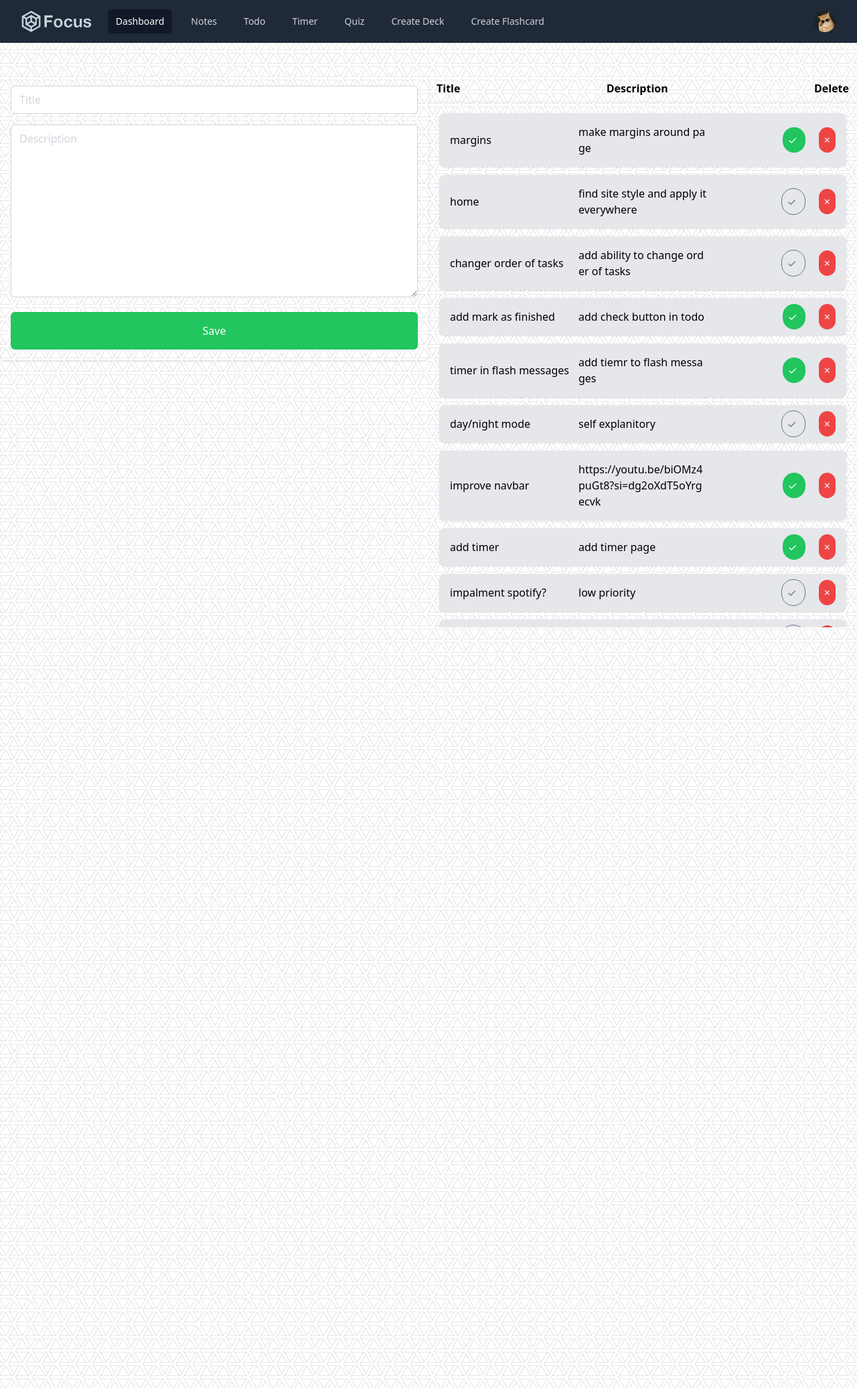
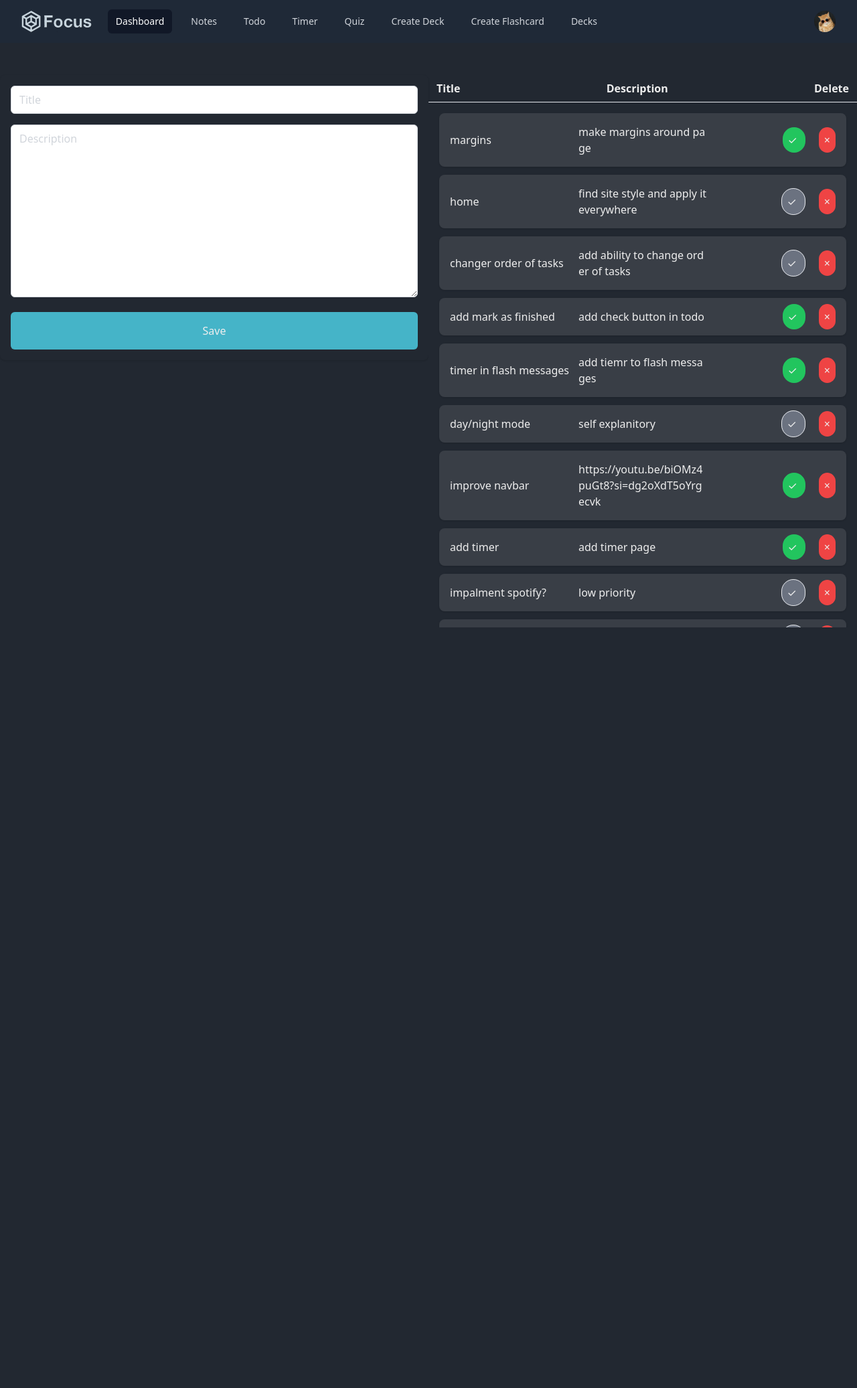
Before and after one commit to IgorD-lab/Focus, a Flask app: page /todo in a window 1280 px wide. Shown: the whole page at 67% size. Run offline with Flask 3, Linux system fonts and the light colour scheme; a user stored in the database is signed in; data comes from the database, SQL or seed files in the repository; some libraries are stand-ins or nearby versions.

Commit message:
Changed website colors

```diff
--- a/website/static/css/body.css
+++ b/website/static/css/body.css
@@ -3,7 +3,7 @@
 @import "tailwind/css/utilities";
 
 body {
-  background-image: url("../images/webb.png");
+  /* background-image: url("../images/prism.png"); */
   background-position: relative;
   background-repeat: repeat;
   background-size: fill;
--- a/website/static/css/src/output.css
+++ b/website/static/css/src/output.css
@@ -935,26 +939,26 @@ video {
   border-color: rgb(209 213 219 / var(--tw-border-opacity));
 }
 
-.border-gray-500 {
-  --tw-border-opacity: 1;
-  border-color: rgb(107 114 128 / var(--tw-border-opacity));
-}
-
 .bg-\[\#202142\] {
   --tw-bg-opacity: 1;
   background-color: rgb(32 33 66 / var(--tw-bg-opacity));
 }
 
+.bg-accentD {
+  --tw-bg-opacity: 1;
+  background-color: rgb(57 62 70 / var(--tw-bg-opacity));
+}
+
+.bg-backgroundD {
+  --tw-bg-opacity: 1;
+  background-color: rgb(34 40 49 / var(--tw-bg-opacity));
+}
+
 .bg-blue-50 {
   --tw-bg-opacity: 1;
   background-color: rgb(239 246 255 / var(--tw-bg-opacity));
 }
 
-.bg-blue-500 {
-  --tw-bg-opacity: 1;
-  background-color: rgb(59 130 246 / var(--tw-bg-opacity));
-}
-
 .bg-blue-700 {
   --tw-bg-opacity: 1;
   background-color: rgb(29 78 216 / var(--tw-bg-opacity));
@@ -965,9 +969,9 @@ video {
   background-color: rgb(243 244 246 / var(--tw-bg-opacity));
 }
 
-.bg-gray-200 {
-  --tw-bg-opacity: 1;
-  background-color: rgb(229 231 235 / var(--tw-bg-opacity));
+.bg-gray-500 {
+  --tw-bg-opacity: 1;
+  background-color: rgb(107 114 128 / var(--tw-bg-opacity));
 }
 
 .bg-gray-800 {
@@ -985,9 +989,24 @@ video {
   background-color: rgb(34 197 94 / var(--tw-bg-opacity));
 }
 
+.bg-hoverButtonD {
+  --tw-bg-opacity: 1;
+  background-color: rgb(69 180 200 / var(--tw-bg-opacity));
+}
+
+.bg-primaryD {
+  --tw-bg-opacity: 1;
+  background-color: rgb(0 173 181 / var(--tw-bg-opacity));
+}
+
 .bg-red-500 {
   --tw-bg-opacity: 1;
   background-color: rgb(239 68 68 / var(--tw-bg-opacity));
+}
+
+.bg-secondaryD {
+  --tw-bg-opacity: 1;
+  background-color: rgb(34 40 49 / var(--tw-bg-opacity));
 }
 
 .bg-white {
@@ -1184,28 +1203,29 @@ video {
   color: rgb(156 163 175 / var(--tw-text-opacity));
 }
 
-.text-gray-500 {
-  --tw-text-opacity: 1;
-  color: rgb(107 114 128 / var(--tw-text-opacity));
-}
-
 .text-gray-700 {
   --tw-text-opacity: 1;
   color: rgb(55 65 81 / var(--tw-text-opacity));
 }
 
+.text-primaryD {
+  --tw-text-opacity: 1;
+  color: rgb(0 173 181 / var(--tw-text-opacity));
+}
+
 .text-red-500 {
   --tw-text-opacity: 1;
   color: rgb(239 68 68 / var(--tw-text-opacity));
 }
 
+.text-textD {
+  --tw-text-opacity: 1;
+  color: rgb(238 238 238 / var(--tw-text-opacity));
+}
+
 .text-white {
   --tw-text-opacity: 1;
   color: rgb(255 255 255 / var(--tw-text-opacity));
-}
-
-.underline {
-  text-decoration-line: underline;
 }
 
 .placeholder-gray-300::-moz-placeholder {
--- a/website/templates/construction.html
+++ b/website/templates/construction.html
@@ -1,6 +1,6 @@
 {% extends "layout.html" %} {% block title %}Construction{% endblock %} {% block
 content %}
 <div class="container mx-auto">
-  <h1 align="center">Construction</h1>
+  <h1 align="center" class="text-textD">Construction</h1>
 </div>
 {% endblock %}
--- a/website/templates/create_deck.html
+++ b/website/templates/create_deck.html
@@ -1,7 +1,7 @@
 {% extends "layout.html" %} {% block title %}Home{% endblock %} {% block content
 %}
 <form method="POST" class="flex flex-col space-y-4">
-  <label for="name" class="font-bold">Deck Name:</label><br />
+  <label for="name" class="font-bold text-textD">Deck Name:</label><br />
   <input
     type="text"
     id="name"
@@ -11,7 +11,7 @@
   <input
     type="submit"
     value="Create Deck"
-    class="bg-blue-500 text-white p-2 rounded-md"
+    class="bg-primaryD hover:bg-hoverButtonD text-backgroundD p-2 rounded-md font-bold"
   />
 </form>
 {% endblock %}
--- a/website/templates/deck.html
+++ b/website/templates/deck.html
@@ -1,7 +1,7 @@
 {% extends "layout.html" %} {% block title %}Home{% endblock %} {% block content
 %}
-<h1 class="text-3xl font-bold">{{ deck.name }}</h1>
+<h1 class="text-3xl font-bold text-textD">{{ deck.name }}</h1>
 {% for flashcard in deck.flashcards %}
-<p class="text-xl">{{ flashcard.question }}</p>
-<p class="text-xl">{{ flashcard.answer }}</p>
+<p class="text-xl text-textD">{{ flashcard.question }}</p>
+<p class="text-xl text-textD">{{ flashcard.answer }}</p>
 {% endfor %} {% endblock %}
--- a/website/templates/index.html
+++ b/website/templates/index.html
@@ -1,6 +1,6 @@
 {% extends "layout.html" %} {% block title %}Home{% endblock %} {% block content
 %}
 <div class="container mx-auto">
-  <h1 align="center">Home</h1>
+  <h1 align="center" class="text-textD">Home</h1>
 </div>
 {% endblock %}
--- a/website/templates/layout.html
+++ b/website/templates/layout.html
@@ -22,7 +22,7 @@
     <title>{% block title %}Layout error{% endblock %}</title>
     <!-- allow Home to be overwritten using jinja -->
   </head>
-  <body>
+  <body class="bg-backgroundD">
     <div id="loader"></div>
     <!-- ------------------------------------------ NAV ------------------------------------------------------- -->
     <nav class="bg-gray-800">
@@ -128,6 +128,11 @@
                   href="/create_flashcard"
                   class="text-gray-300 hover:bg-gray-700 hover:text-white rounded-md px-3 py-2 text-sm font-medium"
                   >Create Flashcard</a
+                >
+                <a
+                  href="/decks"
+                  class="text-gray-300 hover:bg-gray-700 hover:text-white rounded-md px-3 py-2 text-sm font-medium"
+                  >Decks</a
                 >
                 {% else %}
                 <a
--- a/website/templates/notes.html
+++ b/website/templates/notes.html
@@ -1,7 +1,7 @@
 {% extends "layout.html" %} {% block title %}Notes{% endblock %} {% block
 content %}
-<div class="container mx-auto">
-  <h1 class="text-center text-3xl">Notes</h1>
+<div class="container mx-auto bg-backgroundD text-textD">
+  <h1 class="text-center text-3xl text-textD">Notes</h1>
 
   <form method="POST" class="my-4">
     <textarea
@@ -12,7 +12,7 @@ content %}
     <div class="text-center my-4">
       <button
         type="submit"
-        class="bg-blue-500 hover:bg-blue-700 text-white font-bold py-2 px-4 rounded"
+        class="bg-primaryD hover:bg-hoverButtonD text-textD font-bold py-2 px-4 rounded"
       >
         Add Note
       </button>
--- a/website/templates/quiz-questions.html
+++ b/website/templates/quiz-questions.html
@@ -1,7 +1,7 @@
 {% extends "layout.html" %} {% block title %}Quiz{% endblock %} {% block content
 %}
-<div class="container mx-auto">
-  <h1 class="text-center text-3xl">Quiz</h1>
+<div class="container mx-auto bg-backgroundD text-textD">
+  <h1 class="text-center text-3xl text-primaryD">Quiz</h1>
   <ul class="list-none" id="quiz-questions">
     <li class="border-b border-gray-200 py-4 flex justify-between items-center">
       {{ question.question }}
@@ -16,7 +16,7 @@
     <div class="text-center my-4">
       <button
         type="submit"
-        class="bg-blue-500 hover:bg-blue-700 text-white font-bold py-2 px-4 rounded"
+        class="bg-primaryD hover:bg-hoverButtonD text-textD font-bold py-2 px-4 rounded"
       >
         Submit Answer
       </button>
--- a/website/templates/todo.html
+++ b/website/templates/todo.html
@@ -1,9 +1,9 @@
 {% extends "layout.html" %} {% block title %}Todo{% endblock %} {% block content
 %}
-<div class="container mx-auto">
+<div class="container mx-auto bg-backgroundD">
   <div class="flex flex-wrap my-12">
     <div class="w-full md:w-1/2">
-      <div class="shadow rounded-lg">
+      <div class="shadow rounded-lg bg-secondaryD">
         <div class="p-4">
           <form id="form-Task" method="POST">
             <div class="mb-4">
@@ -11,7 +11,7 @@
                 type="text"
                 id="title"
                 name="title"
-                class="w-full px-3 py-2 placeholder-gray-300 border border-gray-300 rounded-md focus:outline-none focus:ring focus:ring-indigo-100 focus:border-indigo-300 dark:bg-gray-200 dark:text-gray dark:placeholder-gray-500 dark:border-gray-300 dark:focus:ring-gray-400 dark:focus:border-gray-500"
+                class="w-full px-3 py-2 placeholder-gray-300 border border-gray-300 rounded-md focus:outline-none focus:ring focus:ring-primaryD focus:border-primaryD dark:bg-backgroundD dark:text-textD dark:placeholder-gray-500 dark:border-gray-300 dark:focus:ring-gray-400 dark:focus:border-gray-500"
                 maxlength="50"
                 autocomplete="off"
                 placeholder="Title"
@@ -24,7 +24,7 @@
                 name="description"
                 cols="30"
                 rows="10"
-                class="w-full px-3 py-2 placeholder-gray-300 border border-gray-300 rounded-md focus:outline-none focus:ring focus:ring-indigo-100 focus:border-indigo-300 dark:bg-gray-200 dark:text-gray dark:placeholder-gray-500 dark:border-gray-300 dark:focus:ring-gray-400 dark:focus:border-gray-500"
+                class="w-full px-3 py-2 placeholder-gray-300 border border-gray-300 rounded-md focus:outline-none focus:ring focus:ring-primaryD focus:border-primaryD dark:bg-backgroundD dark:text-textD dark:placeholder-gray-500 dark:border-gray-300 dark:focus:ring-gray-400 dark:focus:border-gray-500"
                 maxlength="500"
                 autocomplete="off"
                 placeholder="Description"
@@ -33,7 +33,7 @@
             </div>
             <button
               type="submit"
-              class="w-full px-3 py-4 text-white bg-green-500 rounded-md focus:bg-green-600 focus:outline-none"
+              class="w-full px-3 py-4 text-textD bg-hoverButtonD rounded-md focus:bg-hoverButtonD focus:outline-none"
             >
               Save
             </button>
@@ -42,29 +42,29 @@
       </div>
     </div>
     <div class="w-full md:w-1/2">
-      <div class="flex items-center justify-between px-3 py-2">
+      <div class="flex items-center justify-between px-3 py-2 text-textD">
         <p class="font-semibold">Title</p>
         <p class="font-semibold">Description</p>
         <p class="font-semibold text-right">Delete</p>
       </div>
       <hr />
-      <div style="height: 49rem" class="p-4 overflow-y-scroll">
+      <div style="height: 49rem" class="p-4 overflow-y-scroll bg-backgroundD">
         {% for todo in user.todo %}
-        <div class="shadow rounded-lg mb-3 bg-gray-200">
+        <div class="shadow rounded-lg mb-3 bg-accentD">
           <div class="p-4">
             <div class="flex items-center justify-between bg-">
               <div class="flex-1">
-                <p class="break-all">{{ todo.title }}</p>
+                <p class="break-all text-textD">{{ todo.title }}</p>
               </div>
               <div class="flex-1">
-                <p class="break-all">{{ todo.description }}</p>
+                <p class="break-all text-textD">{{ todo.description }}</p>
               </div>
               <div class="flex-1 text-right">
                 {% if todo.completed %}
                 <a
                   href="#"
                   onclick="completeTodo('{{ todo.id }}')"
-                  class="ml-5 text-white bg-green-500 rounded-full p-2"
+                  class="ml-5 text-textD bg-green-500 rounded-full p-2"
                 >
                   <span>&check;</span>
                 </a>
@@ -72,7 +72,7 @@
                 <a
                   href="#"
                   onclick="completeTodo('{{ todo.id }}')"
-                  class="ml-5 text-gray-500 border border-gray-500 rounded-full p-2"
+                  class="ml-5 border bg-gray-500 rounded-full p-2 text-textD"
                 >
                   <span>&check;</span>
                 </a>
@@ -80,7 +80,7 @@
                 <a
                   href="#"
                   onclick="deleteTodo('{{ todo.id }}')"
-                  class="ml-5 text-white bg-red-500 rounded-full p-2"
+                  class="ml-5 text-textD bg-red-500 rounded-full p-2"
                   ><span aria-hidden="true">&times;</span></a
                 >
               </div>
```
Also changed, not shown: other parts of website/static/css/src/output.css (+31 -22 lines), tailwind.config.js (+20 -1 lines), website/templates/create_flashcard.html (+4 -4 lines), website/templates/decks.html (+20 -8 lines), website/templates/login.html (+4 -4 lines), website/templates/quiz.html (+8 -8 lines), website/templates/register.html (+14 -11 lines).
